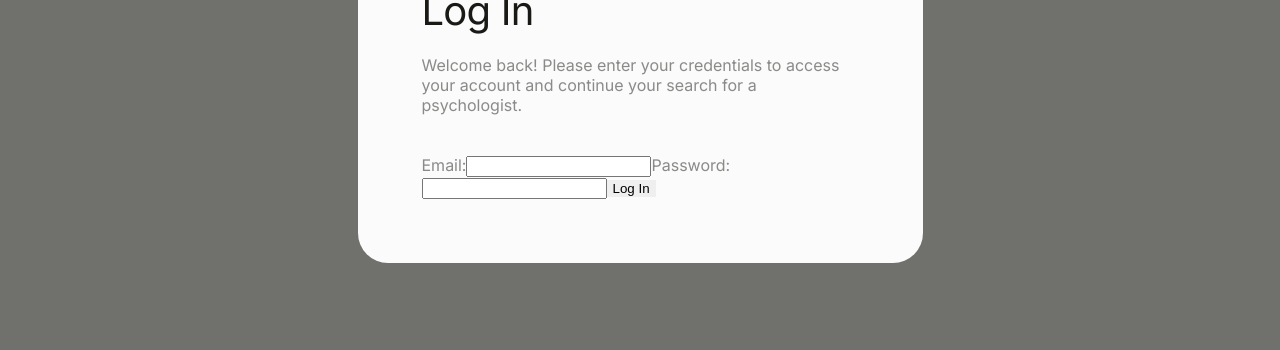
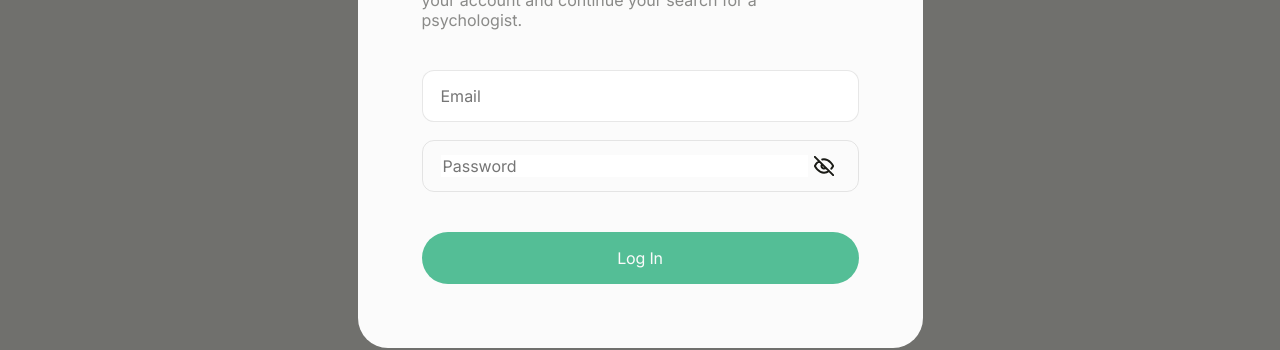
Before and after one commit to AnnBalias/psychologists, a React (Vite) app: page /favorites in a window 1280 px wide. Both pictures are taken after a click on the button "Log In". Shown: the part 307-657 px from the top of the page. Built offline with nearby package versions, Linux system fonts and the light colour scheme; no server answers; the database is empty.

Commit message:
register-login-forms-style

```diff
--- a/src/components/LoginForm/LoginForm.jsx
+++ b/src/components/LoginForm/LoginForm.jsx
@@ -3,8 +3,11 @@ import { yupResolver } from '@hookform/resolvers/yup';
 import * as yup from 'yup';
 import { signInWithEmailAndPassword } from 'firebase/auth';
 import { auth } from '../../firebase';
-import css from './LoginForm.module.css';
+import css from '../RegistrForm/RegistrForm.module.css';
 import toast from 'react-hot-toast';
+import EyeSvg from '../../assets/icons/eye.svg';
+import EyeOffSvg from '../../assets/icons/eye-off.svg';
+import { useState } from 'react';
 
 const schema = yup.object().shape({
   email: yup.string().email('Invalid email').required('Email is required'),
@@ -15,6 +18,8 @@ const schema = yup.object().shape({
 });
 
 const LoginForm = ({ onClose }) => {
+  const [showPassword, setShowPassword] = useState(false);
+
   const {
     register,
     handleSubmit,
@@ -23,34 +28,56 @@ const LoginForm = ({ onClose }) => {
 
   const onSubmit = async ({ email, password }) => {
     try {
-      const userCredential = await signInWithEmailAndPassword(
-        auth,
-        email,
-        password
-      );
-
+      await signInWithEmailAndPassword(auth, email, password);
       toast.success('Welcome back!');
       onClose();
     } catch (error) {
-      console.error('Login error:', error.message);
       toast.error('Invalid email or password');
     }
   };
 
+  const togglePasswordVisibility = () => {
+    setShowPassword((prev) => !prev);
+  };
+
   return (
     <form onSubmit={handleSubmit(onSubmit)} className={css.form}>
-      <label>
-        Email:
-        <input type="email" {...register('email')} />
+      <div className={css.errorBox}>
+        <input
+          type="email"
+          {...register('email')}
+          placeholder="Email"
+          className={css.input}
+        />
         {errors.email && <p className={css.error}>{errors.email.message}</p>}
-      </label>
-      <label>
-        Password:
-        <input type="password" {...register('password')} />
+      </div>
+
+      <div className={css.errorBox}>
+        <div className={css.passwordWrapper}>
+          <input
+            type={showPassword ? 'text' : 'password'}
+            {...register('password')}
+            placeholder="Password"
+            className={css.pwdInput}
+          />
+          <button
+            type="button"
+            onClick={togglePasswordVisibility}
+            className={css.eyeBtn}
+            aria-label="Toggle password visibility"
+          >
+            <img
+              src={showPassword ? EyeSvg : EyeOffSvg}
+              alt="Toggle visibility"
+              className={css.eyeSvg}
+            />
+          </button>
+        </div>
         {errors.password && (
           <p className={css.error}>{errors.password.message}</p>
         )}
-      </label>
+      </div>
+
       <button type="submit" className={css.submitBtn}>
         Log In
       </button>
--- a/src/components/RegistrForm/RegistrForm.jsx
+++ b/src/components/RegistrForm/RegistrForm.jsx
@@ -5,6 +5,10 @@ import { createUserWithEmailAndPassword } from 'firebase/auth';
 import { ref, set } from 'firebase/database';
 import { auth, db } from '../../firebase';
 import css from './RegistrForm.module.css';
+import toast from 'react-hot-toast';
+import EyeSvg from '../../assets/icons/eye.svg';
+import EyeOffSvg from '../../assets/icons/eye-off.svg';
+import { useState } from 'react';
 
 const schema = yup.object().shape({
   name: yup
@@ -20,6 +24,8 @@ const schema = yup.object().shape({
 });
 
 const RegistrForm = ({ onClose }) => {
+  const [showPassword, setShowPassword] = useState(false);
+
   const {
     register,
     handleSubmit,
@@ -43,37 +49,66 @@ const RegistrForm = ({ onClose }) => {
       toast.success('Welcome!');
       onClose();
     } catch (error) {
-      console.error('Registration error:', error.message);
+      toast.error('Something went wrong');
     }
   };
 
+  const togglePasswordVisibility = () => {
+    setShowPassword((prev) => !prev);
+  };
+
   return (
-    <div className={css.backdrop} onClick={onClose}>
-      <div className={css.modal} onClick={(e) => e.stopPropagation()}>
-        <form onSubmit={handleSubmit(onSubmit)} className={css.form}>
-          <label>
-            Name:
-            <input type="text" {...register('name')} />
-            {errors.name && <p className={css.error}>{errors.name.message}</p>}
-          </label>
-          <label>
-            Email:
-            <input type="email" {...register('email')} />
-            {errors.email && (
-              <p className={css.error}>{errors.email.message}</p>
-            )}
-          </label>
-          <label>
-            Password:
-            <input type="password" {...register('password')} />
-            {errors.password && (
-              <p className={css.error}>{errors.password.message}</p>
-            )}
-          </label>
-          <button type="submit">Submit</button>
-        </form>
+    <form onSubmit={handleSubmit(onSubmit)} className={css.form}>
+      <div className={css.errorBox}>
+        <input
+          type="text"
+          {...register('name')}
+          placeholder="Name"
+          className={css.input}
+        />
+        {errors.name && <p className={css.error}>{errors.name.message}</p>}
       </div>
-    </div>
+
+      <div className={css.errorBox}>
+        <input
+          type="email"
+          {...register('email')}
+          placeholder="Email"
+          className={css.input}
+        />
+        {errors.email && <p className={css.error}>{errors.email.message}</p>}
+      </div>
+
+      <div className={css.errorBox}>
+        <div className={css.passwordWrapper}>
+          <input
+            type={showPassword ? 'text' : 'password'}
+            {...register('password')}
+            placeholder="Password"
+            className={css.pwdInput}
+          />
+          <button
+            type="button"
+            onClick={togglePasswordVisibility}
+            className={css.eyeBtn}
+            aria-label="Toggle password visibility"
+          >
+            <img
+              src={showPassword ? EyeSvg : EyeOffSvg}
+              alt="Toggle visibility"
+              className={css.eyeSvg}
+            />
+          </button>
+        </div>
+        {errors.password && (
+          <p className={css.error}>{errors.password.message}</p>
+        )}
+      </div>
+
+      <button type="submit" className={css.submitBtn}>
+        Sign Up
+      </button>
+    </form>
   );
 };
 
--- a/src/components/RegistrForm/RegistrForm.module.css
+++ b/src/components/RegistrForm/RegistrForm.module.css
@@ -0,0 +1,72 @@
+.form {
+  display: flex;
+  flex-direction: column;
+}
+
+.input {
+  border: 1px solid rgba(25, 26, 21, 0.1);
+  border-radius: 12px;
+  padding: 16px 18px;
+  width: 100%;
+  height: 52px;
+  font-family: 'Inter', sans-serif;
+  font-size: 16px;
+  color: var(--black);
+  margin-bottom: 18px;
+}
+
+.errorBox {
+  position: relative;
+}
+
+.error {
+  position: absolute;
+  bottom: 21px;
+  right: 18px;
+  font-size: 12px;
+  line-height: 1;
+  color: red;
+}
+
+.passwordWrapper {
+  display: flex;
+  align-items: center;
+  border: 1px solid rgba(25, 26, 21, 0.1);
+  border-radius: 12px;
+  padding: 16px 18px;
+  height: 52px;
+  margin-bottom: 40px;
+}
+
+.pwdInput {
+  width: 100%;
+  border: none;
+  font-family: 'Inter', sans-serif;
+  font-size: 16px;
+  color: var(--black);
+}
+
+.eyeBtn {
+  background-color: transparent;
+}
+
+.eyeSvg {
+  min-width: 20px;
+  min-height: 20px;
+}
+
+.submitBtn {
+  background-color: var(--accent);
+  height: 52px;
+  border-radius: 30px;
+  padding: 16px;
+  font-family: 'Inter', sans-serif;
+  font-size: 16px;
+  letter-spacing: -0.01em;
+  color: #fbfbfb;
+  transition: background-color 0.3s cubic-bezier(0.65, 0, 0.35, 1);
+}
+
+.submitBtn:hover {
+  background-color: var(--hover);
+}
```
Also changed, not shown: src/components/LoginForm/LoginForm.module.css (deleted).
